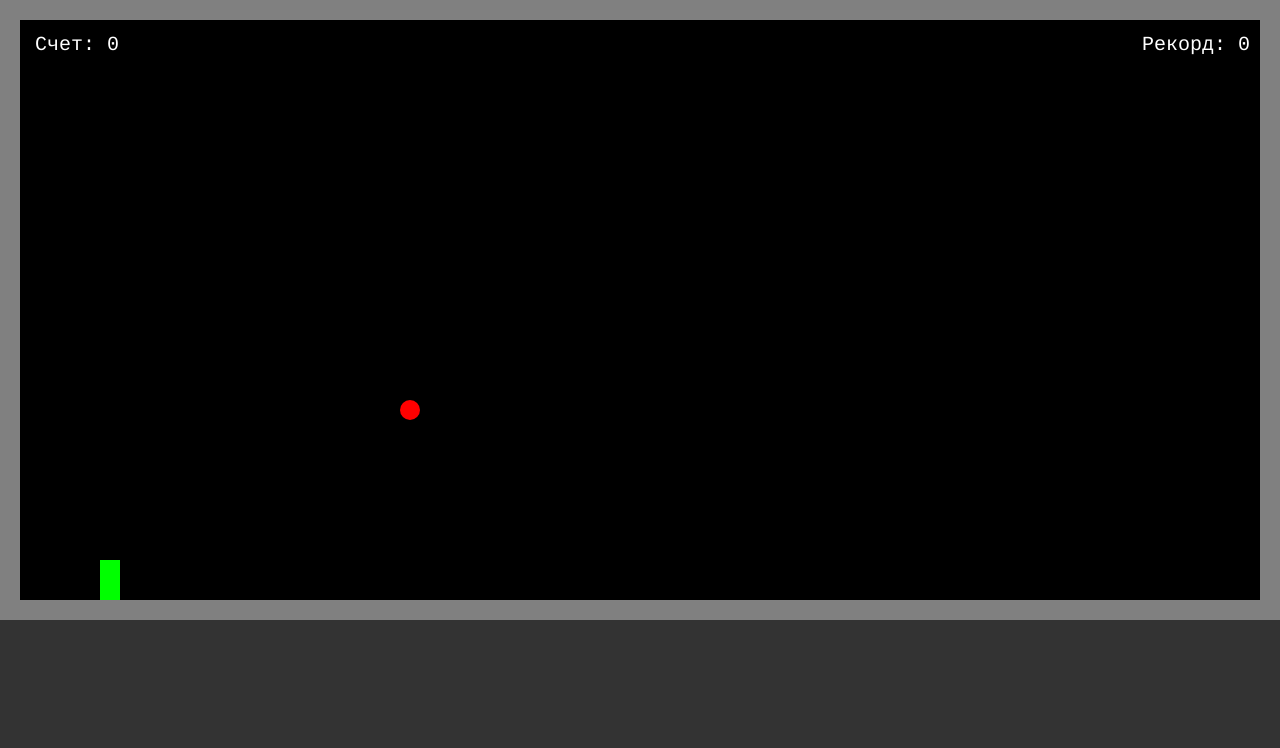
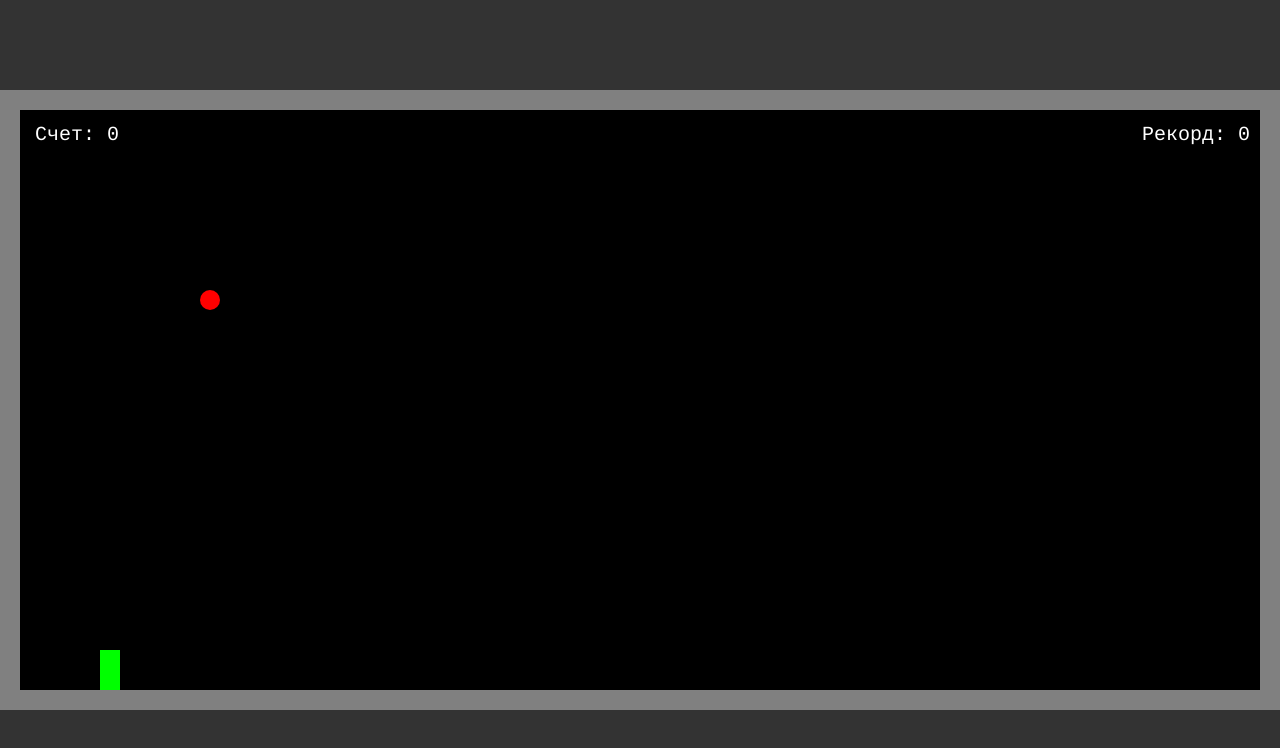
Before and after one commit to a-davlatov/snake, a plain HTML site: page index.html in a window 1280 px wide. Drawn offline with Linux system fonts and the light colour scheme.

Commit message:
change apple's initial position

```diff
--- a/index.html
+++ b/index.html
@@ -7,7 +7,9 @@
 	<meta name="viewport" content="width=device-width, initial-scale=1.0, maximum-scale=1, user-scalable=0">
 </head>
 <body>
-	<canvas class="canvas" id="canvas"></canvas>
+	<div class="wrapper">
+		<canvas class="canvas" id="canvas"></canvas>
+	</div>
 
 	<script src="./js/jquery-3.4.1.min.js"></script>
 	<script src="./js/jquery.touchSwipe.min.js"></script>
--- a/js/app.js
+++ b/js/app.js
@@ -170,8 +170,7 @@ Snake.prototype.move = function () {
 	this.segments.pop();
 };
 
-// Проверяем, не столкнулась ли змейка со стеной или с собственным
-// телом
+// Проверяем, не столкнулась ли змейка со стеной или с собственным телом
 Snake.prototype.selfCollision = function (head) {
 	let selfCollision = false;
 
@@ -183,8 +182,7 @@ Snake.prototype.selfCollision = function (head) {
 	return selfCollision;
 };
 
-// Задаем следующее направление движения змейки на основе нажатой
-// клавиши
+// Задаем следующее направление движения змейки на основе нажатой клавиши
 Snake.prototype.setDirections = function (newDirection) {
 	if (this.direction === "up" && newDirection === "down") {
 		return;
@@ -200,7 +198,7 @@ Snake.prototype.setDirections = function (newDirection) {
 
 // Задаем конструктор Apple (яблоко)
 const Apple = function () {
-	this.position = new Block(blockSize, blockSize);
+	this.position = new Block(10, 10);
 };
 
 // Рисуем кружок в позиции яблока
```
